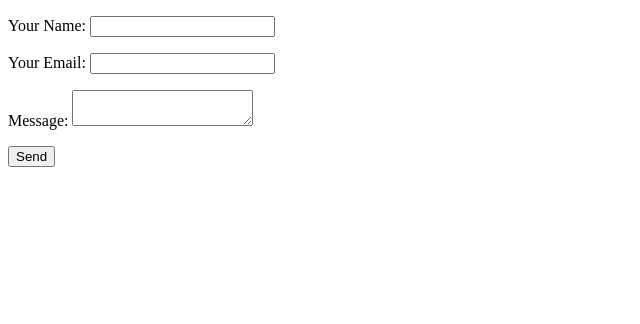
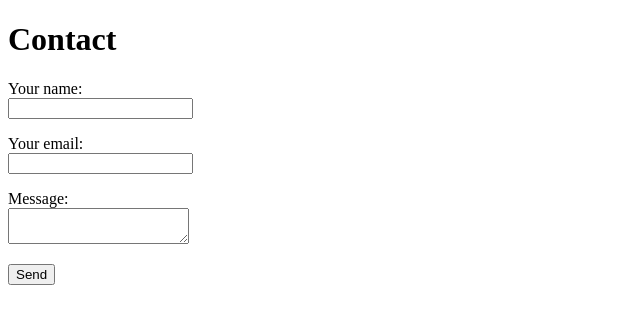
Before and after one commit to parkersarsfield/sarah-portfolio, a Gatsby site: page /contact in a window 1280 px wide. Shown: the whole page, without its empty margins (0-640 px from the left). Built offline with nearby package versions, Linux system fonts and the light colour scheme; Gatsby itself is replaced by a stand-in of ours; a web font is replaced by a local one.

Commit message:
Fix contact page.

```diff
--- a/src/pages/contact.js
+++ b/src/pages/contact.js
@@ -1,22 +1,75 @@
-import React from 'react'
+import React from "react";
+import Link from "gatsby-link";
+import Helmet from "react-helmet";
 
-const ContactPage = () => (
+function encode(data) {
+    return Object.keys(data)
+        .map(key => encodeURIComponent(key) + "=" + encodeURIComponent(data[key]))
+        .join("&");
+}
+
+export default class Contact extends React.Component {
+    constructor(props) {
+        super(props);
+        this.state = {};
+    }
+
+    handleChange = (e) => {
+        this.setState({ [e.target.name]: e.target.value });
+    }
+
+    handleSubmit = e => {
+        fetch("/", {
+            method: "POST",
+            headers: { "Content-Type": "application/x-www-form-urlencoded" },
+            body: encode({ "form-name": "contact", ...this.state })
+        })
+            .then(() => alert("Success!"))
+            .catch(error => alert(error));
+
+        e.preventDefault();
+    };
+
+    render() {
+        return (
             <div>
-        <form name="contact" method="POST" netlify>
-            <p>
-                <label>Your Name: <input type="text" name="name" /></label>
+                <h1>Contact</h1>
+                <form
+                    name="contact"
+                    method="post"
+                    action="/thanks/"
+                    data-netlify="true"
+                    data-netlify-honeypot="bot-field"
+                    onSubmit={this.handleSubmit}
+                >
+                    <p hidden>
+                        <label>
+                            Don’t fill this out: <input name="bot-field" />
+                        </label>
                     </p>
                     <p>
-                <label>Your Email: <input type="email" name="email" /></label>
+                        <label>
+                            Your name:<br />
+                            <input type="text" name="name" onChange={this.handleChange} />
+                        </label>
                     </p>
                     <p>
-                <label>Message: <textarea name="message"></textarea></label>
+                        <label>
+                            Your email:<br />
+                            <input type="email" name="email" onChange={this.handleChange} />
+                        </label>
+                    </p>
+                    <p>
+                        <label>
+                            Message:<br />
+                            <textarea name="message" onChange={this.handleChange} />
+                        </label>
                     </p>
                     <p>
                         <button type="submit">Send</button>
                     </p>
                 </form>
             </div>
-)
-
-export default ContactPage
+        );
+    }
+}
```
Lines whose indentation alone changed are shown as unchanged.
